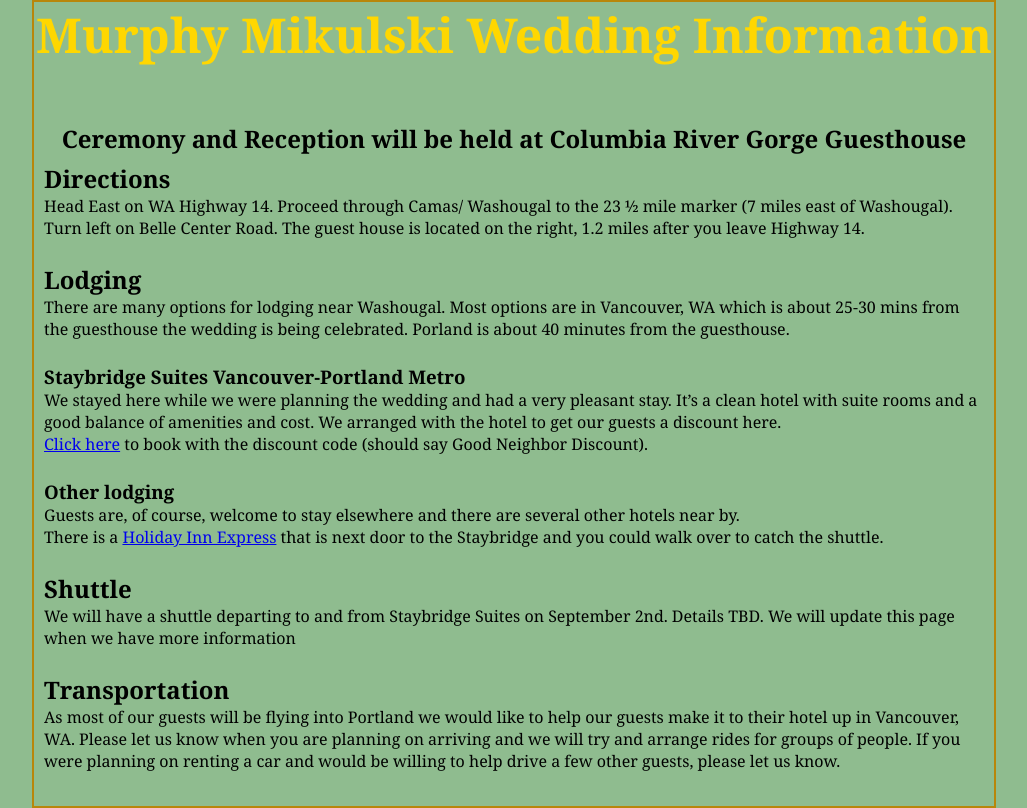
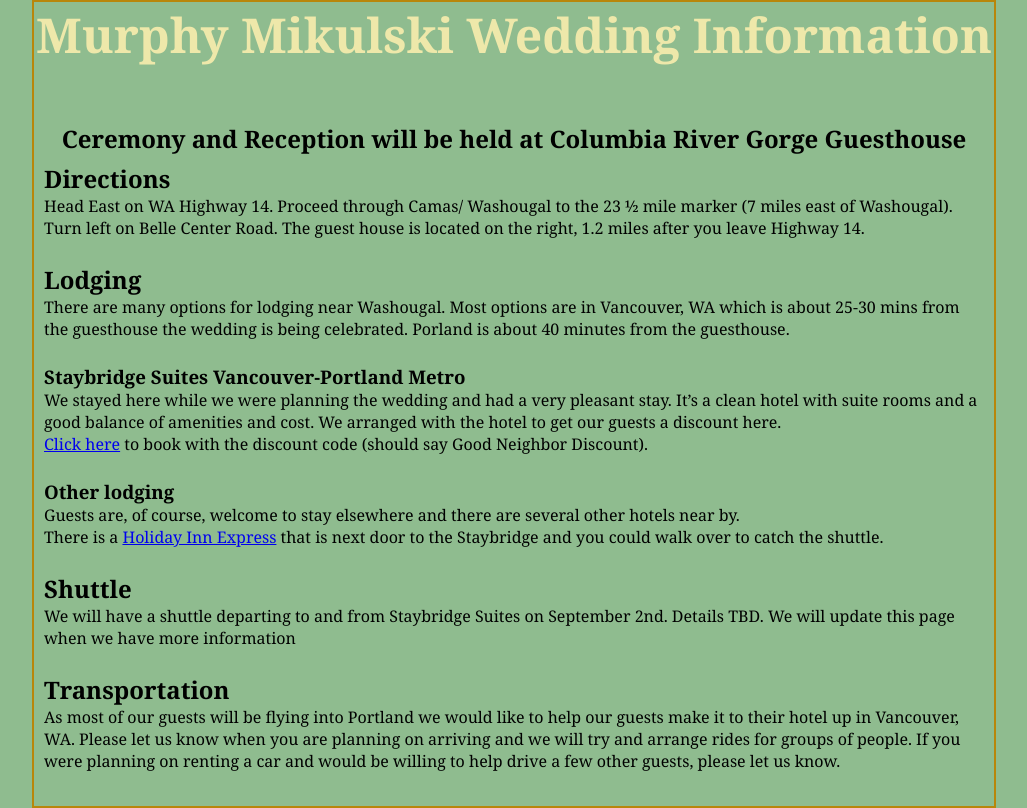
Before and after one commit to aimwithreason/weddingsite, a plain HTML site: page index.html in a window 1280 px wide. Shown: the whole page, without its empty margins (126-1153 px from the left). Drawn offline with Linux system fonts and the light colour scheme.

Commit message:
update header color

```diff
--- a/style.css
+++ b/style.css
@@ -11,7 +11,7 @@ body{
     font-family:Georgia, serif;
 }
 header h1{
-color:gold;
+color:palegoldenrod;
 font-size:3em;
 text-align: center;
 vertical-align: middle;
```
